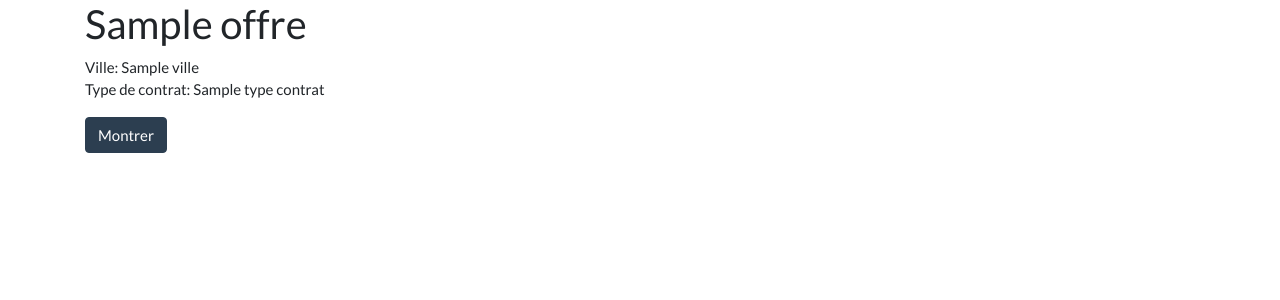
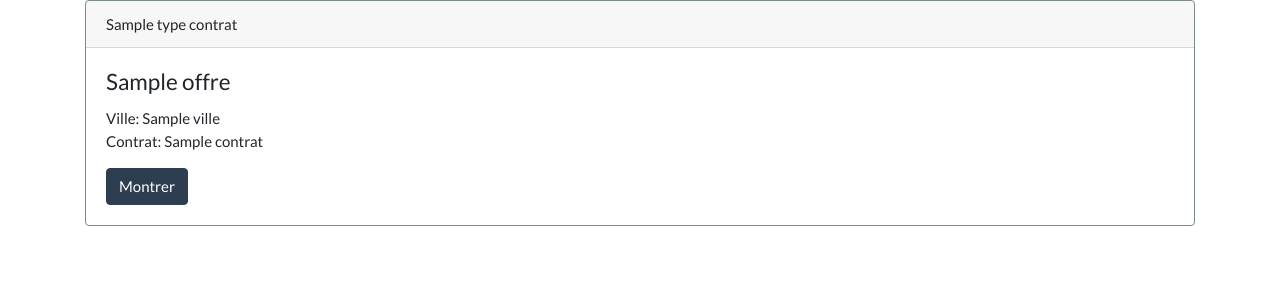
Before and after one commit to Masterzengen/Yndeed_2021, a Symfony app: template Projet/Indeed_ynov_2021_AllanRobin/templates/yndeed/offres.html.twig in a window 1280 px wide. Shown: the part 71-371 px from the top of the page. Run offline with Twig, Linux system fonts and the light colour scheme; the template is opened without the code that fills it: most values are stand-ins (such as "Sample title", 1, 10 or a date in 2020); some libraries are stand-ins or nearby versions.

Commit message:
add cards

```diff
--- /dev/null
+++ b/Projet/Indeed_ynov_2021_AllanRobin/assets/styles/app.css
@@ -0,0 +1,3 @@
+body {
+    background-color: lightgray;
+}
--- a/Projet/Indeed_ynov_2021_AllanRobin/composer.json
+++ b/Projet/Indeed_ynov_2021_AllanRobin/composer.json
@@ -35,6 +35,7 @@
         "symfony/twig-bundle": "^5.1",
         "symfony/validator": "5.1.*",
         "symfony/web-link": "5.1.*",
+        "symfony/webpack-encore-bundle": "^1.8",
         "symfony/yaml": "5.1.*",
         "twig/extra-bundle": "^2.12|^3.0",
         "twig/twig": "^2.12|^3.0"
--- a/Projet/Indeed_ynov_2021_AllanRobin/config/bundles.php
+++ b/Projet/Indeed_ynov_2021_AllanRobin/config/bundles.php
@@ -13,4 +13,5 @@ return [
     Symfony\Bundle\DebugBundle\DebugBundle::class => ['dev' => true, 'test' => true],
     Symfony\Bundle\MakerBundle\MakerBundle::class => ['dev' => true],
     Doctrine\Bundle\FixturesBundle\DoctrineFixturesBundle::class => ['dev' => true, 'test' => true],
+    Symfony\WebpackEncoreBundle\WebpackEncoreBundle::class => ['all' => true],
 ];
--- a/Projet/Indeed_ynov_2021_AllanRobin/templates/yndeed/offres.html.twig
+++ b/Projet/Indeed_ynov_2021_AllanRobin/templates/yndeed/offres.html.twig
@@ -4,21 +4,23 @@
 {% endblock %}
 
 {% block body %}
+
+
 	<section class="offres">
 		{% for offre in offres %}
-			<h2>{{offre.Title}}</h2>
-			<p>Ville:
-				{{offre.Ville}}</br>
-				Type de contrat:
-				{{offre.typeContrat.name}}</br></p>
+			<div class="card border-dark mb-3">
+  				<div class="card-header">{{offre.typeContrat.name}}</div>
+  					<div class="card-body">
+    					<h4 class="card-title">{{offre.Title}}</h4>
+    					<p class="card-text">Ville: {{offre.Ville}}</br> Contrat: {{offre.contrat.Name }}</p>
+						<a href="{{path('offreShow', {'id':offre.id}) }}" class="btn btn-primary">Montrer</a>
+  					</div>
+			</div>
 
-			<a href="{{path('offreShow', {'id':offre.id}) }}" class="btn btn-primary">Montrer</a>
+
+
+
 
 
 		{% endfor %}
-
-
-	</section>
-
-
 {% endblock %}
```
Also changed, not shown: Projet/Indeed_ynov_2021_AllanRobin/assets/app.js (added, +14 -0 lines), Projet/Indeed_ynov_2021_AllanRobin/package.json (added, +16 -0 lines), Projet/Indeed_ynov_2021_AllanRobin/webpack.config.js (added, +74 -0 lines), 7 other files.
